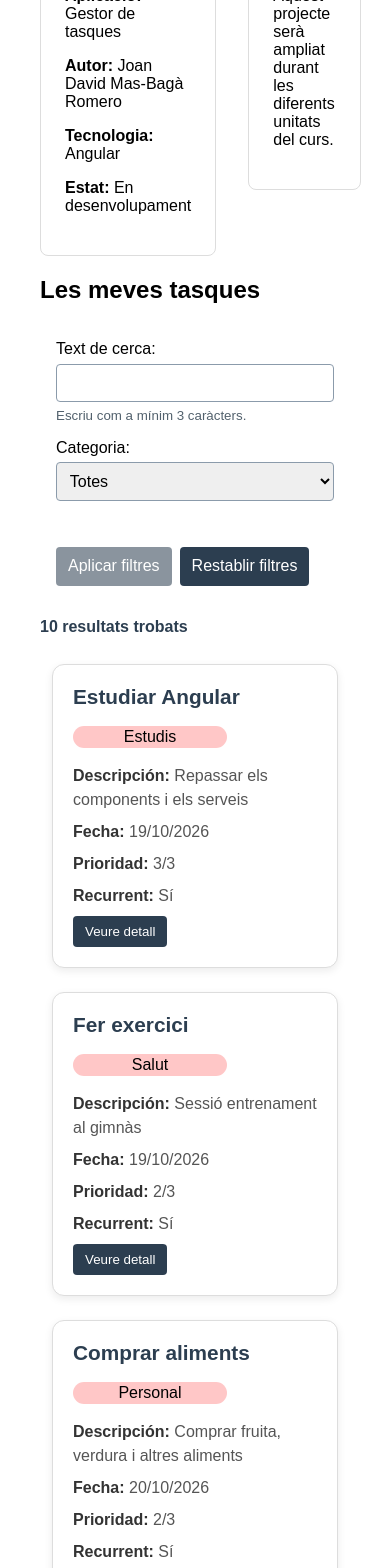
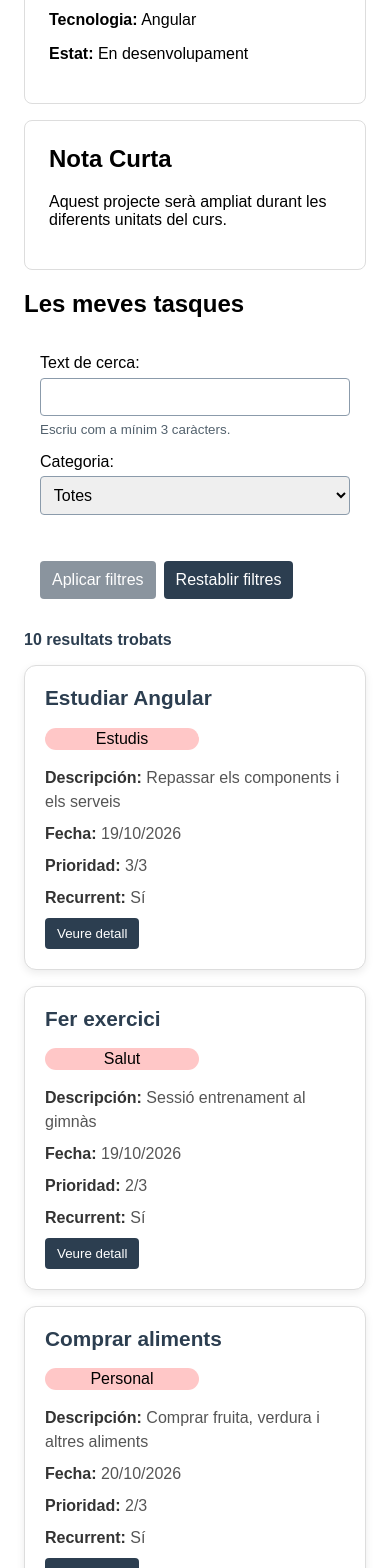
Before and after one commit to davidmasbaga/ioc-angular-tasques-joan-david-mas-baga-romero, an Angular app: page / in a window 390 px wide. Shown: the part 280-1848 px from the top of the page. Built offline with nearby package versions, Linux system fonts and the light colour scheme.

Commit message:
add Accesibilitat i responsive

```diff
--- a/src/app/app.component.html
+++ b/src/app/app.component.html
@@ -1,4 +1,6 @@
-<main class="container">
+<a class="enllac-salt" href="#contingut-principal">Salta al contingut principal</a>
+
+<main id="contingut-principal" class="container" tabindex="-1">
 
     <h1>{{ nomApp }}</h1>
 
--- a/src/app/app.component.scss
+++ b/src/app/app.component.scss
@@ -3,6 +3,23 @@
   margin: 0 auto;
   padding: 2rem;
   font-family: Arial, sans-serif;
+}
+
+.enllac-salt {
+  position: absolute;
+  top: 0.5rem;
+  left: 0.5rem;
+  z-index: 10;
+  padding: 0.75rem 1rem;
+  background: #ffffff;
+  color: #1a365d;
+  border: 2px solid #1a365d;
+  border-radius: 4px;
+  transform: translateY(-150%);
+}
+
+.enllac-salt:focus {
+  transform: translateY(0);
 }
 
 
@@ -41,3 +58,20 @@ footer {
   margin-top: 2rem;
   padding-top: 1rem;
 }
+
+@media (max-width: 768px) {
+  .container {
+    padding: 1rem;
+  }
+
+  .content {
+    flex-direction: column;
+    gap: 1rem;
+  }
+
+  .card,
+  aside {
+    width: 100%;
+    box-sizing: border-box;
+  }
+}
--- a/src/app/components/card/card.component.scss
+++ b/src/app/components/card/card.component.scss
@@ -4,7 +4,7 @@
   border: 1px solid #dddddd;
   border-radius: 12px;
   padding: 20px;
-  margin: 12px;
+  margin: 0;
   box-shadow: 0 3px 8px rgba(0, 0, 0, 0.08);
 }
 
--- a/src/app/components/form/form.component.html
+++ b/src/app/components/form/form.component.html
@@ -10,7 +10,8 @@
       required
       minlength="3"
       #textCerca="ngModel"
-      aria-describedby="text-ajuda text-error"
+      [attr.aria-describedby]="textCerca.invalid && textCerca.touched ? 'text-ajuda text-error' : 'text-ajuda'"
+      [attr.aria-invalid]="textCerca.invalid && textCerca.touched"
     />
     <small id="text-ajuda">Escriu com a mínim 3 caràcters.</small>
     @if (textCerca.invalid && textCerca.touched && textCerca.errors?.['minlength']) {
--- a/src/app/components/llista/llista.component.html
+++ b/src/app/components/llista/llista.component.html
@@ -4,7 +4,9 @@
 
   <app-form (filtrar)="filtre($event)"></app-form>
 
-  <p class="comptador">{{ tasquesFiltrades.length }} resultats trobats</p>
+  <p class="comptador" role="status" aria-live="polite">
+    {{ tasquesFiltrades.length }} resultats trobats
+  </p>
 
   @if (tasquesFiltrades.length > 0) {
     <div class="contingut-llista">
--- a/src/app/components/llista/llista.component.scss
+++ b/src/app/components/llista/llista.component.scss
@@ -13,7 +13,8 @@
 
 .graella-tasques {
   display: grid;
-  grid-template-columns: repeat(auto-fit, minmax(230px, 1fr));
+  grid-template-columns: repeat(auto-fit, minmax(min(100%, 230px), 1fr));
+  gap: 1rem;
 }
 
 .detall,
--- a/src/styles.scss
+++ b/src/styles.scss
@@ -1 +1,6 @@
-/* You can add global styles to this file, and also import other style files */
+/* Estils globals */
+
+:focus-visible {
+  outline: 3px solid #f59e0b;
+  outline-offset: 3px;
+}
```
Also changed, not shown: 1 other file (tests, documents, lock files or other folders).
